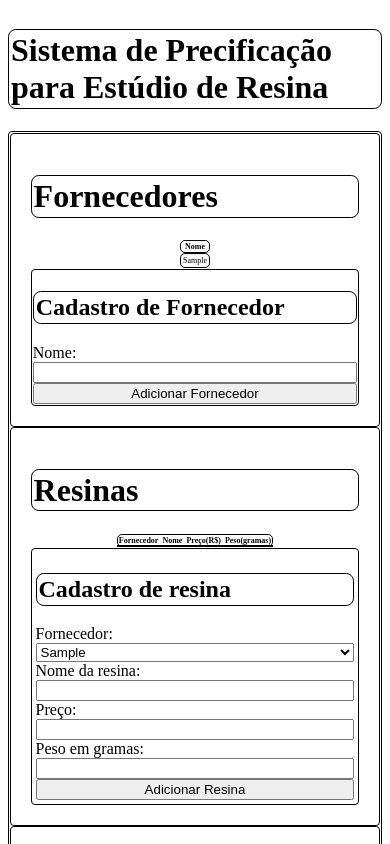
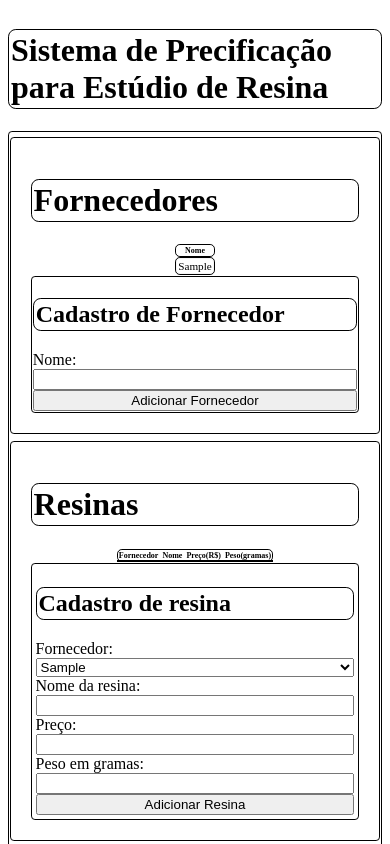
Before and after one commit to YanTNoda/cadastro-de-resina, a plain HTML site: page index.html in a window 390 px wide. Both pictures are taken after typing "Sample" into the empty fields and a click on the button "Adicionar Fornecedor". Shown: the top 844 px of the page. Drawn offline with Linux system fonts and the light colour scheme.

Commit message:
Ajuste de estilo para mobile

```diff
--- a/style.css
+++ b/style.css
@@ -30,6 +30,8 @@ div.form {
 
 div.panel {
     padding: 5vmin;
+    margin-top: 1vmin;
+    margin-bottom: 1vmin;
 }
 
 table {
@@ -70,7 +72,7 @@ td {
     border-radius: 1vmin;
     display: flexbox;
     max-width: 200vmin;
-    font-size: 0.5em;
+    font-size: 0.7em;
     padding: auto;
     margin: auto;
 }
```
